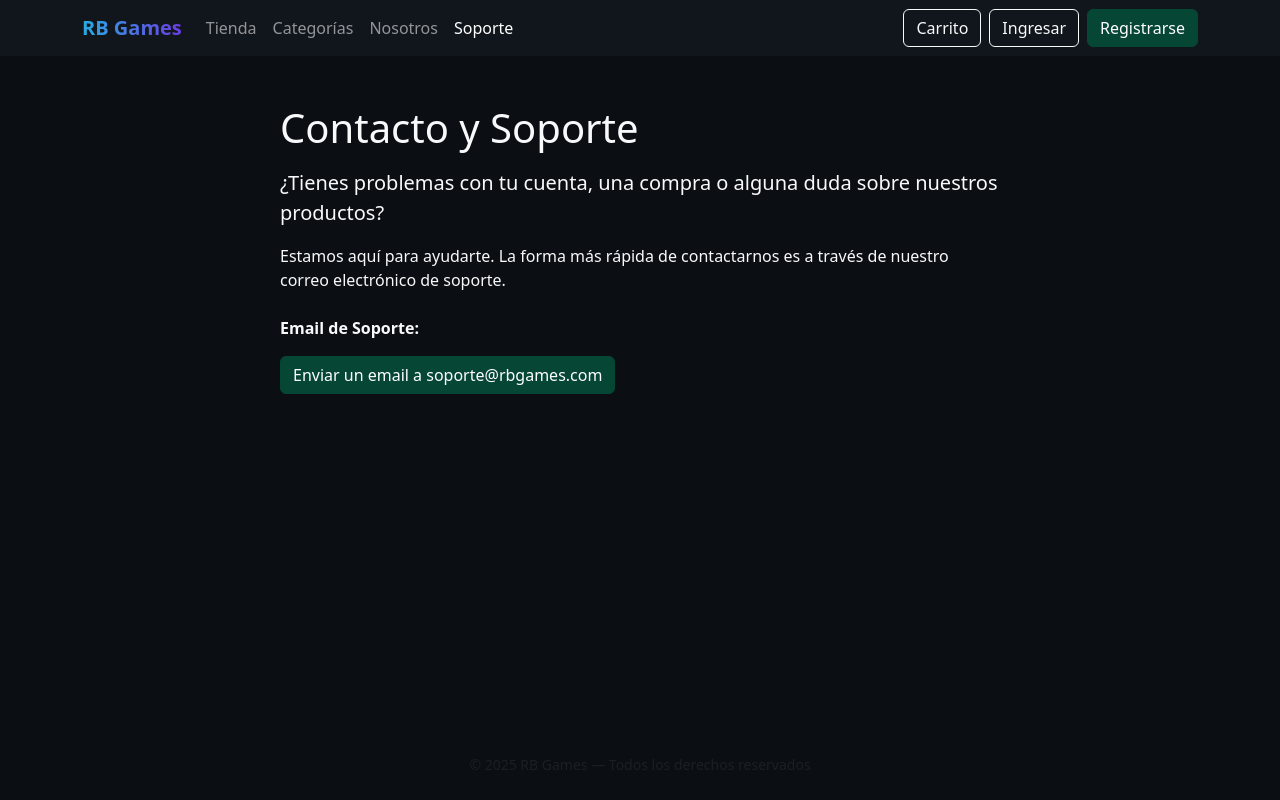
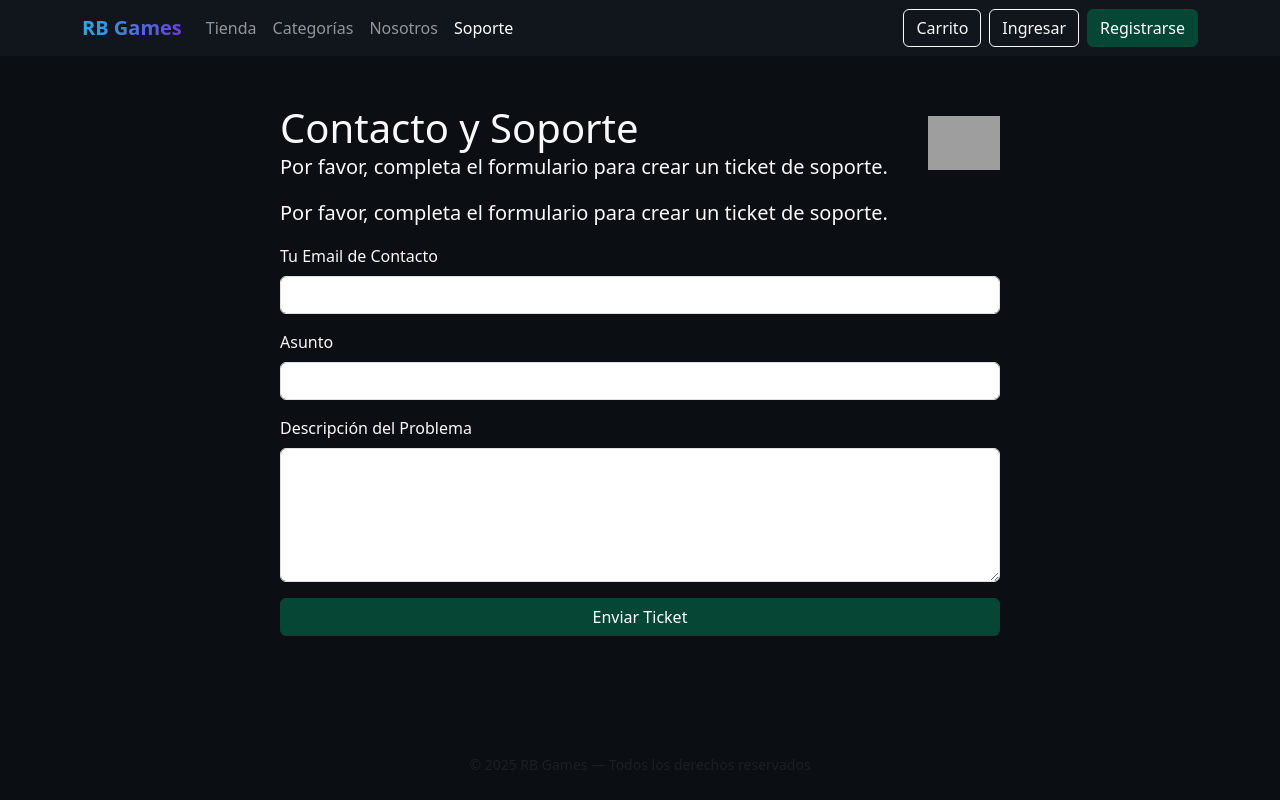
Before and after one commit to Soupyh/RBGames-React, a React (Vite) app: page /soporte in a window 1280 px wide. Built offline with nearby package versions, Linux system fonts and the light colour scheme; grey boxes are pictures that could not be loaded.

Commit message:
Arreglos en pantalla nosotros y apartado de tickets nuevo.

```diff
--- a/src/pages/Admin.jsx
+++ b/src/pages/Admin.jsx
@@ -9,6 +9,14 @@ export default function Admin(){
   const items = useMemo(()=> list(), [refresh])
   const users = useMemo(()=> listUsers(), [refresh])
   const ses = getSession()
+
+  const tickets = useMemo(() => {
+    const data = localStorage.getItem('tickets') || '[]';
+    return JSON.parse(data).reverse();
+  }, [refresh]);
+
+  // Contar tickets abiertos para la insignia
+  const ticketsAbiertos = tickets.filter(t => t.status === 'abierto').length;
 
   // ==== Productos (igual que tu versión, con pequeño refactor) ====
   function agregarProducto(e){
@@ -60,6 +68,17 @@ export default function Admin(){
     alert('Contraseña actualizada')
   }
 
+  function cambiarEstadoTicket(id, nuevoEstado) {
+    const todosLosTickets = JSON.parse(localStorage.getItem('tickets') || '[]');
+    const ticketIndex = todosLosTickets.findIndex(t => t.id === id);
+
+    if (ticketIndex > -1) {
+      todosLosTickets[ticketIndex].status = nuevoEstado;
+      localStorage.setItem('tickets', JSON.stringify(todosLosTickets));
+      setRefresh(x => x + 1); // Forzar recarga de la lista
+    }
+  }
+
   return (
     <div className="vstack gap-4">
       <header className="d-flex align-items-center gap-3">
@@ -67,10 +86,18 @@ export default function Admin(){
         <div className="btn-group">
           <button className={`btn btn-sm ${tab==='productos'?'btn-primary':'btn-outline-light'}`} onClick={()=>setTab('productos')}>Productos</button>
           <button className={`btn btn-sm ${tab==='usuarios'?'btn-primary':'btn-outline-light'}`} onClick={()=>setTab('usuarios')}>Usuarios</button>
+          <button className={`btn btn-sm ${tab==='tickets'?'btn-primary':'btn-outline-light'} position-relative`} onClick={()=>setTab('tickets')}>
+            Tickets
+            {ticketsAbiertos > 0 && (
+              <span className="position-absolute top-0 start-100 translate-middle badge rounded-pill bg-danger">
+                {ticketsAbiertos}
+              </span>
+            )}
+          </button>
         </div>
       </header>
 
-      {tab === 'productos' ? (
+      {tab === 'productos' && (
         <div className="row g-4">
           <div className="col-md-5">
             <h2 className="h4 mb-3">Nuevo producto</h2>
@@ -103,7 +130,9 @@ export default function Admin(){
             </table>
           </div>
         </div>
-      ) : (
+      )}
+
+      {tab === 'usuarios' && (
         <div className="row g-4">
           <div className="col-md-5">
             <h2 className="h4 mb-3">Nuevo usuario</h2>
@@ -155,6 +184,98 @@ export default function Admin(){
           </div>
         </div>
       )}
-    </div>
-  )
+
+      {tab === 'tickets' && (
+        <div className="row g-4">
+          <div className="col-12">
+            <h2 className="h4 mb-3">Gestión de Tickets</h2>
+            <div className="table-responsive">
+              <table className="table table-dark table-striped align-middle">
+                <thead>
+                  <tr>
+                    <th style={{width:100}}>Estado</th>
+                    <th>Fecha</th>
+                    <th>Email</th>
+                    <th>Asunto</th>
+                    <th></th>
+                  </tr>
+                </thead>
+                <tbody>
+                  {tickets.map(t => (
+                    <tr key={t.id}>
+                      <td>
+                        <span className={`badge ${t.status === 'abierto' ? 'bg-success' : 'bg-secondary'}`}>
+                          {t.status}
+                        </span>
+                      </td>
+                      <td>{t.fecha}</td>
+                      <td>{t.email}</td>
+                      <td>{t.asunto}</td>
+                      <td className="text-end">
+                        {/* Botón para expandir y ver descripción */}
+                        <button
+                          className="btn btn-sm btn-outline-light me-2"
+                          data-bs-toggle="modal"
+                          data-bs-target={`#ticketModal-${t.id}`}
+                        >
+                          Ver
+                        </button>
+
+                        {t.status === 'abierto' && (
+                          <button
+                            className="btn btn-sm btn-primary"
+                            onClick={() => cambiarEstadoTicket(t.id, 'resuelto')}
+                          >
+                            Marcar Resuelto
+                          </button>
+                        )}
+                        {t.status === 'resuelto' && (
+                          <button
+                            className="btn btn-sm btn-outline-light"
+                            onClick={() => cambiarEstadoTicket(t.id, 'abierto')}
+                          >
+                            Re-abrir
+                          </button>
+                        )}
+                      </td>
+                    </tr>
+                  ))}
+                  {tickets.length === 0 && (
+                    <tr><td colSpan={5} className="text-center text-muted py-4">No hay tickets</td></tr>
+                  )}
+                </tbody>
+              </table>
+            </div>
+          </div>
+
+          {/* --- NUEVO: Modales para ver descripción de tickets --- */}
+          {tickets.map(t => (
+            <div key={`modal-${t.id}`} className="modal fade" id={`ticketModal-${t.id}`} tabIndex="-1">
+              <div className="modal-dialog modal-dialog-centered">
+                <div className="modal-content bg-dark">
+                  <div className="modal-header">
+                    <h5 className="modal-title">Ticket: {t.asunto}</h5>
+                    <button type="button" className="btn-close btn-close-white" data-bs-dismiss="modal"></button>
+                  </div>
+                  <div className="modal-body">
+                    <p><strong>De:</strong> {t.email}</p>
+                    <p><strong>Fecha:</strong> {t.fecha}</p>
+                    <p><strong>Estado:</strong> {t.status}</p>
+                    <hr />
+                    <p><strong>Descripción:</strong></p>
+                    <p style={{whiteSpace: 'pre-wrap'}}>{t.descripcion}</p>
+                  </div>
+                  <div className="modal-footer">
+                    <button type="button" className="btn btn-outline-light" data-bs-dismiss="modal">Cerrar</button>
+                  </div>
+                </div>
+              </div>
+            </div>
+          ))}
+
+        </div>
+      )}
+
+    </div>
+  )
 }
--- a/src/pages/Nosotros.jsx
+++ b/src/pages/Nosotros.jsx
@@ -1,6 +1,8 @@
 //
 // EN: src/pages/Nosotros.jsx (archivo nuevo)
 //
+import LogoRbGames from "../assets/IMG/LogoRbGames.png";
+
 export default function Nosotros() {
   return (
     // 'container' y 'py-4' son clases de Bootstrap que ya usas
@@ -27,9 +29,8 @@ export default function Nosotros() {
             a nuestra comunidad y adaptándonos a sus necesidades.
           </p>
 
-          {/* Puedes añadir una imagen si quieres */}
-          {/* <img src="/ruta/a/tu/imagen.jpg" className="img-fluid rounded my-3" alt="Nuestro equipo" /> */}
-         <img src="./assets/LogoRbGames.png" className="img-fluid rounded my-3" alt="Nuestro equipo" />
+          {/* Logo de la app importado desde assets */}
+          <img src={LogoRbGames} className="img-fluid rounded my-3" alt="Logo RBGames" />
         </div>
       </div>
     </div>
--- a/src/pages/Soporte.jsx
+++ b/src/pages/Soporte.jsx
@@ -1,36 +1,130 @@
-import React from 'react';
+//
+// EN: src/pages/Soporte.jsx (REEMPLAZA todo el archivo)
+//
+import { useState, useEffect } from 'react';
+import { getSession } from '../data/auth'; // Para auto-rellenar el email
+import LogoRbGames from "../assets/IMG/LogoRbGames.png";
 
 export default function Soporte() {
+  const [formData, setFormData] = useState({
+    email: '',
+    asunto: '',
+    descripcion: '',
+  });
+  const [enviado, setEnviado] = useState(false);
+  const ses = getSession();
+
+  // Efecto para cargar el email del usuario si está logueado
+  useEffect(() => {
+    if (ses && ses.email) {
+      setFormData(prev => ({ ...prev, email: ses.email }));
+    }
+  }, [ses]);
+
+  // Manejador para los inputs del formulario
+  function handleChange(e) {
+    const { name, value } = e.target;
+    setFormData(prev => ({
+      ...prev,
+      [name]: value
+    }));
+  }
+
+  // Manejador para enviar el formulario
+  function handleSubmit(e) {
+    e.preventDefault();
+
+    // 1. Crear el objeto del ticket
+    const newTicket = {
+      id: Date.now(), // ID único basado en la fecha
+      fecha: new Date().toLocaleString('es-CL'),
+      status: 'abierto', // Estado inicial
+      email: formData.email,
+      asunto: formData.asunto,
+      descripcion: formData.descripcion,
+    };
+
+    // 2. Cargar tickets existentes de localStorage (o un array vacío)
+    const tickets = JSON.parse(localStorage.getItem('tickets') || '[]');
+
+    // 3. Agregar el nuevo ticket
+    tickets.push(newTicket);
+
+    // 4. Guardar la lista actualizada en localStorage
+    localStorage.setItem('tickets', JSON.stringify(tickets));
+
+    // 5. Mostrar mensaje de éxito y limpiar formulario
+    setEnviado(true);
+    setFormData({
+      email: ses ? ses.email : '', // Resetear con el email de sesión
+      asunto: '',
+      descripcion: '',
+    });
+  }
+
   return (
-    // Usamos las clases de Bootstrap que ya tienes
     <div className="container py-4">
       <div className="row justify-content-center">
-        <div className="col-md-8 text-light"> {/* Asumo que tu fondo es oscuro */}
+        <div className="col-md-8 text-light">
 
-          <h1 className="mb-3">Contacto y Soporte</h1>
+          <div className="d-flex align-items-center justify-content-between mb-3">
+            <div>
+              <h1 className="mb-0">Contacto y Soporte</h1>
+              <p className="lead mb-0">Por favor, completa el formulario para crear un ticket de soporte.</p>
+            </div>
+            <img src={LogoRbGames} alt="Logo RBGames" style={{width:72, height:'auto'}} className="ms-3 d-none d-md-block" />
+          </div>
+          {/* Mensaje de éxito */}
+          {enviado && (
+            <div className="alert alert-success" role="alert">
+              ¡Tu ticket ha sido enviado! El equipo de soporte se
+              contactará contigo a la brevedad.
+            </div>
+          )}
 
           <p className="lead">
-            ¿Tienes problemas con tu cuenta, una compra o alguna duda sobre
-            nuestros productos?
-          </p>
-          <p>
-            Estamos aquí para ayudarte. La forma más rápida de contactarnos
-            es a través de nuestro correo electrónico de soporte.
+            Por favor, completa el formulario para crear un ticket de soporte.
           </p>
 
-          <div className="mt-4">
-            <p><strong>Email de Soporte:</strong></p>
-            {/* Este es un enlace "admin:". Al hacer clic,
-              abrirá el cliente de correo del usuario (Outlook, Mail, etc.)
-              listo para escribir a esa dirección.
-            */}
-            <a
-              href="admin@rbgames.com" // <-- Cambia esto por tu email real
-              className="btn btn-primary"
-            >
-              Enviar un email a soporte@rbgames.com
-            </a>
-          </div>
+          {/* Formulario de Ticket */}
+          <form className="vstack gap-3" onSubmit={handleSubmit}>
+            <div>
+              <label className="form-label">Tu Email de Contacto</label>
+              <input
+                type="email"
+                name="email"
+                className="form-control"
+                value={formData.email}
+                onChange={handleChange}
+                required
+              />
+            </div>
+            <div>
+              <label className="form-label">Asunto</label>
+              <input
+                type="text"
+                name="asunto"
+                className="form-control"
+                value={formData.asunto}
+                onChange={handleChange}
+                required
+              />
+            </div>
+            <div>
+              <label className="form-label">Descripción del Problema</label>
+              <textarea
+                name="descripcion"
+                className="form-control"
+                rows="5"
+                value={formData.descripcion}
+                onChange={handleChange}
+                required
+              ></textarea>
+            </div>
+            <button type="submit" className="btn btn-primary">
+              Enviar Ticket
+            </button>
+          </form>
 
         </div>
       </div>
```
Also changed, not shown: src/data/auth.js (+45 -31 lines).
